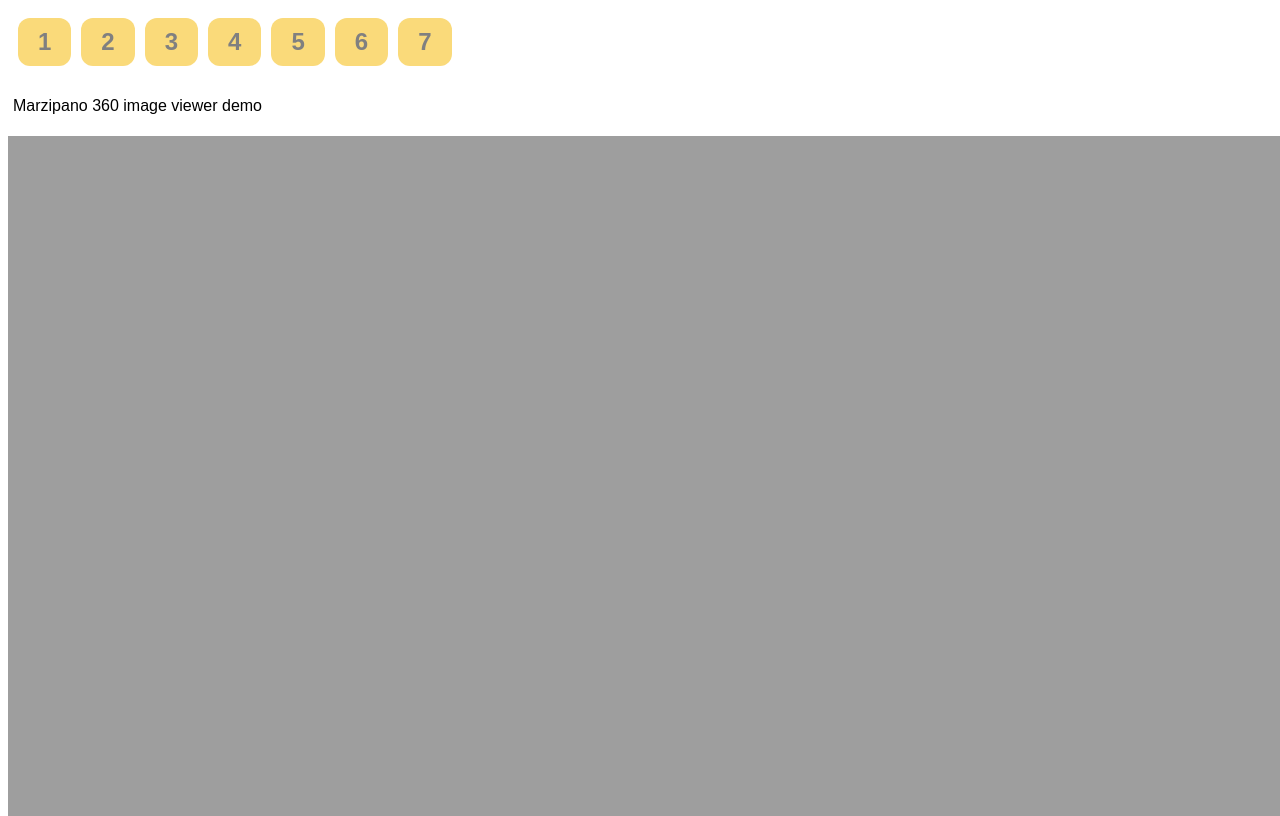
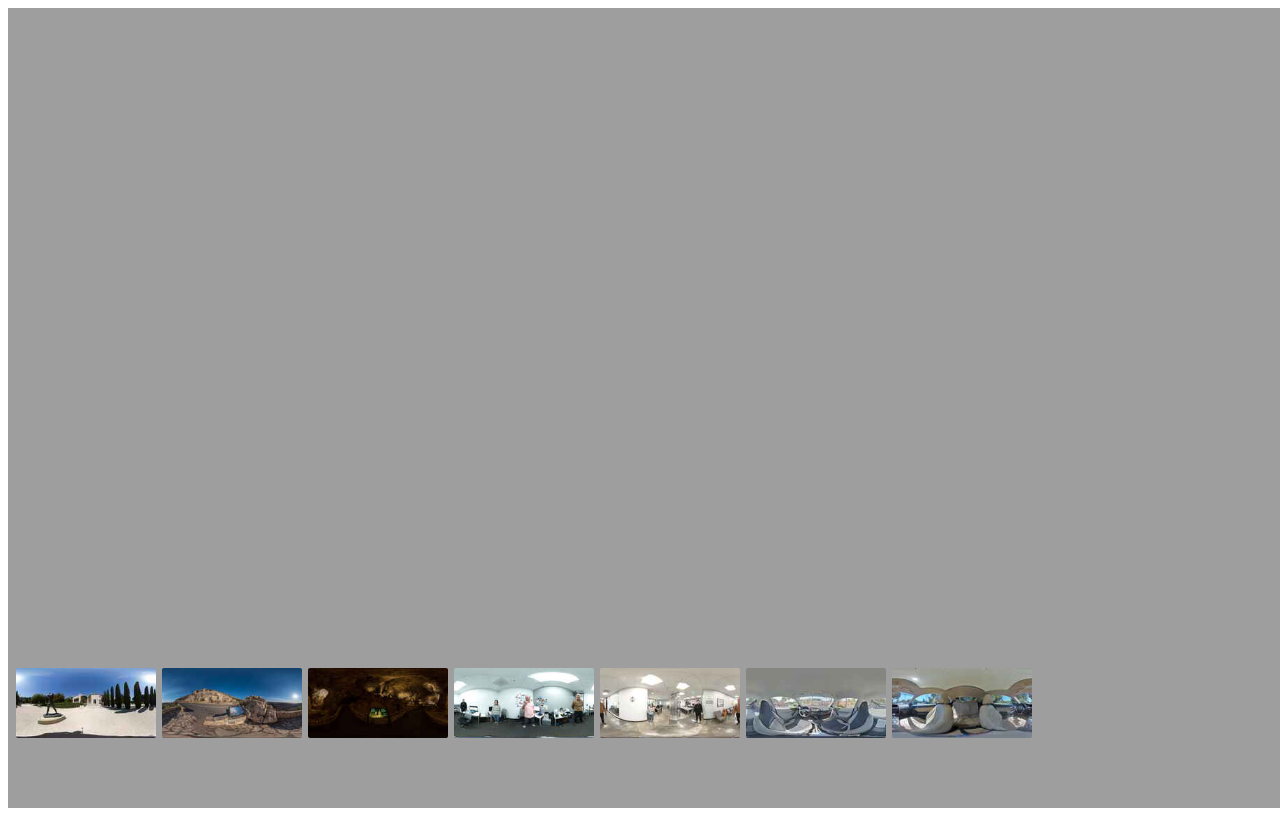
Before and after one commit to codetricity/marzipano-switch-scene-demo, a plain HTML site: page index.html in a window 1280 px wide. Drawn offline with Linux system fonts and the light colour scheme; animation ran at ten frames a second.

Commit message:
added thumbnails

```diff
--- a/index.html
+++ b/index.html
@@ -8,8 +8,6 @@
 </head>
 <body>
 <div id="buttons"></div>
-<p>Marzipano 360 image viewer demo</p>
-
 <div id="pano"></div>
 
 
--- a/index.js
+++ b/index.js
@@ -1,11 +1,14 @@
 // Create viewer.
-var viewer = new Marzipano.Viewer(document.getElementById('pano'));
+var viewer = new Marzipano.Viewer(document.getElementById("pano"));
 
 // Create geometry.
 var geometry = new Marzipano.EquirectGeometry([{ width: 4000 }]);
 
 // Create view.
-var limiter = Marzipano.RectilinearView.limit.traditional(1024, 100*Math.PI/180);
+var limiter = Marzipano.RectilinearView.limit.traditional(
+  1024,
+  (100 * Math.PI) / 180
+);
 var view = new Marzipano.RectilinearView({ yaw: Math.PI }, limiter);
 
 // create array of filenames
@@ -16,30 +19,30 @@ const imageFileNames = [
   "room_5_5k.jpeg",
   "palo_alto_office_11k.jpeg",
   "honda-insight.jpeg",
-    "audi-car.jpeg"
+  "audi-car.jpeg",
 ];
 
 // Create Marzipano scenes and HTML buttons to hold each Marzipano scene
 const buttons = document.getElementById("buttons");
 
 for (let i = 0; i < imageFileNames.length; i++) {
-
   // create an unique Marzipano scene for each image
   let scene = viewer.createScene({
-        source: Marzipano.ImageUrlSource.fromString(
-          `images/${imageFileNames[i]}`
-        ),
+    source: Marzipano.ImageUrlSource.fromString(`images/${imageFileNames[i]}`),
     geometry: geometry,
     view: view,
   });
 
-    // create HTML button and switch scene when button is clicked
-    let buttonSwitchImage = document.createElement("button");
-    buttonSwitchImage.textContent = i + 1;
-    buttonSwitchImage.addEventListener('click', function() {
+  let thumbnail = document.createElement("img");
+  thumbnail.src = `images/thumbs/${imageFileNames[i]}`;
+  thumbnail.className = "thumb-button"
+  thumbnail.style.cursor = "pointer"; // Change cursor to pointer for interactivity
+  thumbnail.addEventListener("click", function () {
     scene.switchTo();
-    })
-    buttons.appendChild(buttonSwitchImage);
+  });
+  buttons.appendChild(thumbnail);
   // Display first scene.
-    if (i == 0) {scene.switchTo()}
+  if (i == 0) {
+    scene.switchTo();
   }
+}
--- a/style.css
+++ b/style.css
@@ -1,14 +1,31 @@
+body, html {
+    height: 100%;
+    width: 100%;
+}
+
 #pano {
-    position: absolute;
+    position: relative;
     width: 100%;
-    height: 85%;
+    height: 100%;
 }
 
 #buttons {
+    position: absolute;
     padding: 5px;
+    bottom: 50px;
+    z-index: 10;
+}
+
+.thumb-button {
+    width: 140px;
+    height: 70px;
+    padding: 3px;
+    border-radius: 5px;
+
 }
 
 button {
+
     margin: 5px;
     padding: 10px 20px;
     font-size: 24px;
```
Also changed, not shown: images/thumbs/audi-car.jpeg (added), images/thumbs/carlsbad_1.jpg (added), images/thumbs/carlsbad_2.jpg (added), images/thumbs/honda-insight.jpeg (added), images/thumbs/palo_alto_office_11k.jpeg (added), images/thumbs/room_5_5k.jpeg (added), images/thumbs/stanford.jpeg (added). Lines whose indentation alone changed are shown as unchanged.
